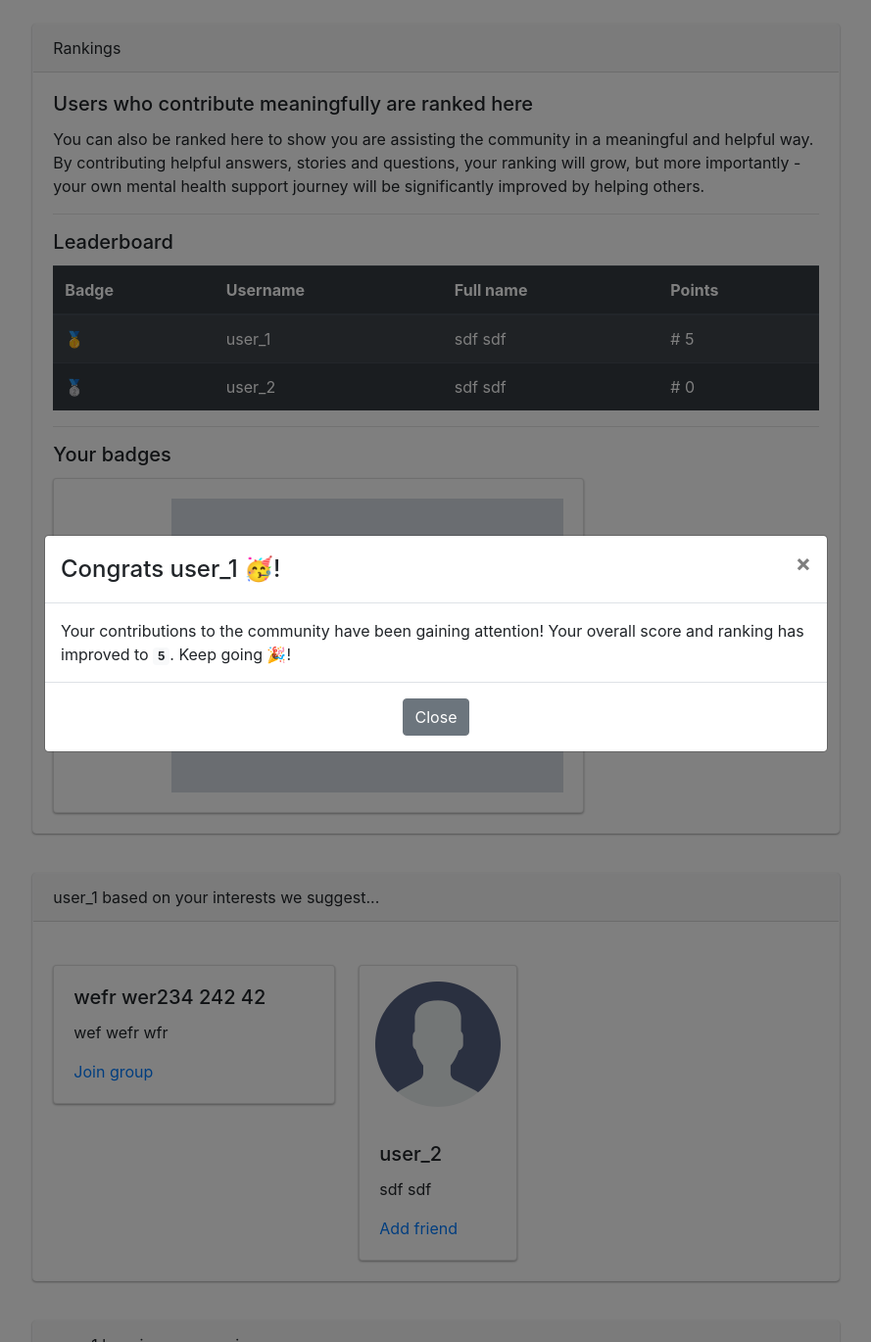
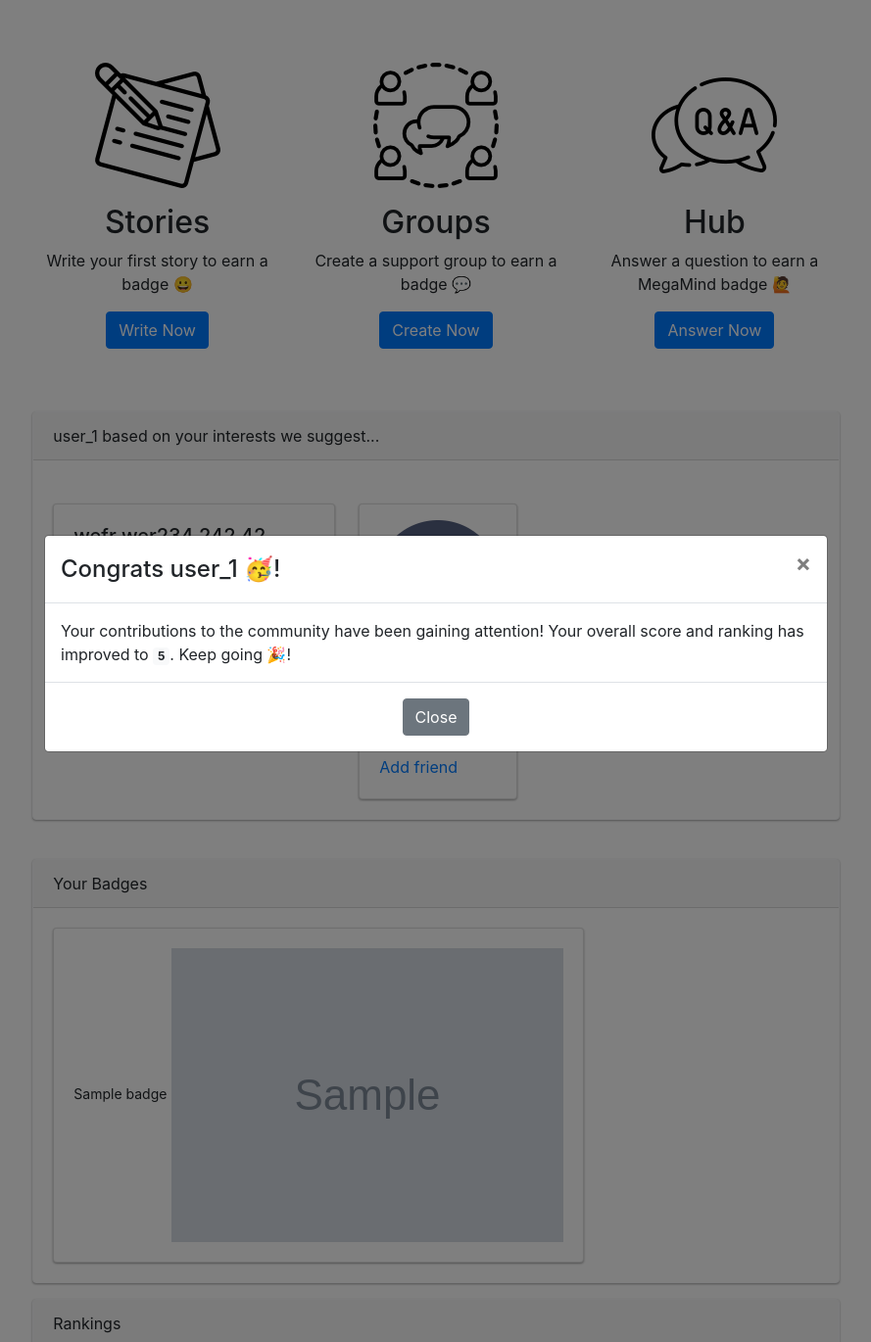
Before and after one commit to AlexeiaW/final, a Django app: page / in a window 1280 px wide. Shown: the part 56-1426 px from the top of the page at 98% size, without its empty margins (195-1084 px from the left). Run offline with Django 3.2, Linux system fonts and the light colour scheme; a user stored in the database is signed in; data comes from the database, SQL or seed files in the repository; tables that the repository leaves empty hold one stand-in row (values such as "Sample post"); grey boxes marked "Sample" are stand-in pictures; parts of the project's set-up code (start-up, migrations or seed data) failed here and were passed over; some libraries are stand-ins or nearby versions.

Commit message:
actionable logged in home page

```diff
--- a/final_main_root/final_main_app/templates/index.html
+++ b/final_main_root/final_main_app/templates/index.html
@@ -1,79 +1,33 @@
 {% extends "./base.html" %} {% block content %} {% if user.is_authenticated %}
 {% load static %}
 
-<!-- Gamification -->
-<div class="card border-light mb-3">
-  <div class="card-header">Rankings</div>
-  <div class="card-body">
-    <h5 class="card-title">Users who contribute meaningfully are ranked here</h5>
-    <p class="card-text">You can also be ranked here to show you are assisting the community in a meaningful and helpful
-      way. By contributing helpful answers, stories and questions, your ranking will grow, but more importantly - your
-      own
-      mental health support journey will be significantly improved by helping others.</p>
-
-    <!-- Leader board -->
-    <hr />
-    <h5 class="card-title">Leaderboard</h5>
-    <table class="table table-striped table-dark">
-      <thead>
-        <tr>
-          <th scope="col">Badge</th>
-          <th scope="col">Username</th>
-          <th scope="col">Full name</th>
-          <th scope="col">Points</th>
-        </tr>
-      </thead>
-      <tbody>
-        {% for appuserob in users_sorted %}
-        <tr>
-          {% if forloop.counter == 1 %}
-          <th scope="row">🥇</th>
-          {% elif forloop.counter == 2 %}
-          <th scope="row">🥈</th>
-          {% elif forloop.counter == 3 %}
-          <th scope="row">🥉</th>
-          {% else %}
-          <th scope="row"> </th>
-          {% endif %}
-
-
-          <td>{{appuserob}}</td>
-          <td>{{appuserob.user.first_name}} {{appuserob.user.last_name}}</td>
-          <td># {{appuserob.upvote_sum}} </td>
-        </tr>
-        {% endfor %}
-      </tbody>
-    </table>
-
-    <!-- Badges -->
-    <hr />
-    <h5 class="card-title">Your badges</h5>
-    <div class="badges">
-      {% if appuser.user_badges.count > 0 %}
-      {% for badge in appuser.user_badges.all %}
-      <div class="card mr-4">
-        <div class="card-body">
-          <small>{{badge.name}}</small>
-          <img src="{{badge.icon.url}}" alt="Card image cap">
-        </div>
-      </div>
-      {% endfor %}
-      {% else %}
-      <p>You can get badges by completing certain activities. <a href="/create-story/" class="card-link">Write</a> your
-        first story to earn a badge! 😀</p>
-      {% endif %}
+<div class="row mt-4" style="text-align: center;">
+  <div class="col-lg-4">
+    <img class="mx-auto p-3" src="{% static '/final_main_app/notes.png' %}" alt="Card image cap">
+    <h2>Stories</h2>
+    <p>Write your
+      first story to earn a badge 😀</p>
+    <p><a class="btn btn-primary" href="/create-story/" role="button">Write Now</a></p>
+  </div><!-- /.col-lg-4 -->
+  <div class="col-lg-4">
+    <img class="mx-auto p-3" src="{% static '/final_main_app/group.png' %}" alt="Card image cap">
+    <h2>Groups</h2>
+    <p> Create a support group to earn a badge 💬</p>
+    <p><a class="btn btn-primary" href="/create-group/" role="button">Create Now</a></p>
+  </div><!-- /.col-lg-4 -->
+  <div class="col-lg-4">
+    <img class="mx-auto p-3" src="{% static '/final_main_app/qa.png' %}" alt="Card image cap">
+    <h2>Hub</h2>
+    <p>Answer a question to earn a MegaMind badge 🙋</p>
+    <p><a class="btn btn-primary" href="/hub/" role="button">Answer Now</a></p>
+  </div><!-- /.col-lg-4 -->
+</div><!-- /.row -->
 
 
 
-    </div>
-
-    <!-- badges end -->
-  </div>
-</div>
-
 <!-- Suggested content -->
 <br />
-<div class="card border-light mb-3">
+<div class="card border-light mb-3 mt-4">
   <div class="card-header">{{ appuser.user.username }} based on your interests we suggest...</div>
   <div class="card-body">
 
@@ -148,6 +102,80 @@
       </div>
       {% endfor %}
     </div>
+  </div>
+</div>
+
+<!-- Gamification -->
+<br />
+<div class="card border-light mb-3">
+  <div class="card-header">Your Badges</div>
+  <div class="card-body">
+    <!-- Badges -->
+    <div class="badges">
+      {% if appuser.user_badges.count > 0 %}
+      {% for badge in appuser.user_badges.all %}
+      <div class="card mr-4">
+        <div class="card-body">
+          <small>{{badge.name}}</small>
+          <img src="{{badge.icon.url}}" alt="Card image cap">
+        </div>
+      </div>
+      {% endfor %}
+      {% else %}
+      <div class="card-body">
+        <p><a href="/create-story/" class="card-link">Write</a> your
+          first story to earn a badge! 😀</p>
+      </div>
+      {% endif %}
+    </div>
+
+    <!-- badges end -->
+  </div>
+</div>
+
+<!-- Rankings -->
+<div class="card border-light mb-3">
+  <div class="card-header">Rankings</div>
+  <div class="card-body">
+    <h5 class="card-title">Users who contribute meaningfully are ranked here</h5>
+    <p class="card-text">You can also be ranked here to show you are assisting the community in a meaningful and helpful
+      way. By contributing helpful answers, stories and questions, your ranking will grow, but more importantly - your
+      own
+      mental health support journey will be significantly improved by helping others.</p>
+
+    <!-- Leader board -->
+    <hr />
+    <h5 class="card-title">Leaderboard</h5>
+    <table class="table table-striped table-dark">
+      <thead>
+        <tr>
+          <th scope="col">Badge</th>
+          <th scope="col">Username</th>
+          <th scope="col">Full name</th>
+          <th scope="col">Points</th>
+        </tr>
+      </thead>
+      <tbody>
+        {% for appuserob in users_sorted %}
+        <tr>
+          {% if forloop.counter == 1 %}
+          <th scope="row">🥇</th>
+          {% elif forloop.counter == 2 %}
+          <th scope="row">🥈</th>
+          {% elif forloop.counter == 3 %}
+          <th scope="row">🥉</th>
+          {% else %}
+          <th scope="row"> </th>
+          {% endif %}
+
+
+          <td>{{appuserob}}</td>
+          <td>{{appuserob.user.first_name}} {{appuserob.user.last_name}}</td>
+          <td># {{appuserob.upvote_sum}} </td>
+        </tr>
+        {% endfor %}
+      </tbody>
+    </table>
   </div>
 </div>
 
```
Also changed, not shown: final_main_root/final_main_app/static/final_main_app/group.png (added), final_main_root/final_main_app/static/final_main_app/notes.png (added), final_main_root/final_main_app/static/final_main_app/qa.png (added).
